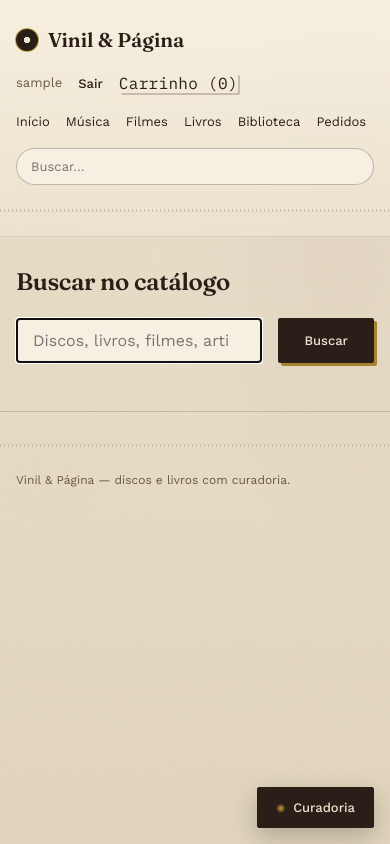
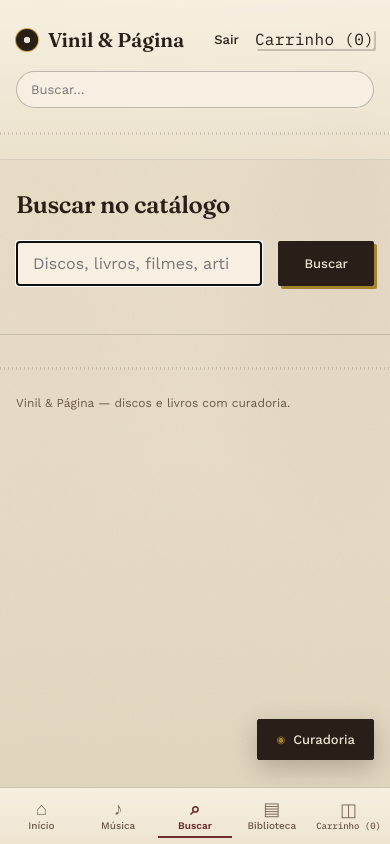
Before and after one commit to 0125mateus/site_vo, a Django app: page /busca/ in a window 390 px wide. Run offline with Django 5.2, Linux system fonts and the light colour scheme; the visitor is signed in with stand-in values (Sample User, id 1); data that the repository does not hold is empty.

Commit message:
Add mobile bottom nav and search filters for streaming UX.
Co-authored-by: Cursor <cursoragent@cursor.com>

```diff
--- a/config/settings.py
+++ b/config/settings.py
@@ -87,7 +87,7 @@ USE_TZ = True
 STATIC_URL = '/static/'
 STATICFILES_DIRS = [BASE_DIR / 'static']
 STATIC_ROOT = BASE_DIR / 'staticfiles'
-STATIC_VERSION = '20260817g'
+STATIC_VERSION = '20260817h'
 
 STORAGES = {
     'default': {
--- a/loja/views.py
+++ b/loja/views.py
@@ -191,11 +191,8 @@ def _tipo_de_produto(produto) -> str:
     return 'produto'
 
 
-def _filtrar_catalogo(queryset, request):
-    modalidade = request.GET.get('modalidade', '')
-    ordem = request.GET.get('ordem', 'recentes')
-
-    qs = queryset.filter(ativo=True)
+def _aplicar_filtros_catalogo(qs, modalidade='', ordem='recentes'):
+    qs = qs.filter(ativo=True)
 
     if modalidade == ModalidadeComercial.VENDA:
         qs = qs.filter(disponivel_venda=True, estoque__gt=0)
@@ -209,24 +206,49 @@ def _filtrar_catalogo(queryset, request):
     else:
         qs = qs.order_by('-criado_em')
 
+    return qs
+
+
+def _filtrar_catalogo(queryset, request):
+    modalidade = request.GET.get('modalidade', '')
+    ordem = request.GET.get('ordem', 'recentes')
+    qs = _aplicar_filtros_catalogo(queryset, modalidade, ordem)
     return qs, modalidade, ordem
 
 
 def busca(request):
     q = request.GET.get('q', '').strip()
+    tipo = request.GET.get('tipo', '')
+    modalidade = request.GET.get('modalidade', '')
+    ordem = request.GET.get('ordem', 'recentes')
     musicas = livros = midias = []
     total = 0
 
     if q:
         musicas = Musica.objects.filter(
-            ativo=True,
-        ).filter(Q(titulo__icontains=q) | Q(artista__icontains=q))
+            Q(titulo__icontains=q) | Q(artista__icontains=q),
+        )
         livros = Livro.objects.filter(
-            ativo=True,
-        ).filter(Q(titulo__icontains=q) | Q(autor__icontains=q) | Q(isbn__icontains=q))
+            Q(titulo__icontains=q) | Q(autor__icontains=q) | Q(isbn__icontains=q),
+        )
         midias = MidiaAudiovisual.objects.filter(
-            ativo=True,
-        ).filter(Q(titulo__icontains=q) | Q(diretor__icontains=q))
+            Q(titulo__icontains=q) | Q(diretor__icontains=q),
+        )
+
+        musicas = _aplicar_filtros_catalogo(musicas, modalidade, ordem)
+        livros = _aplicar_filtros_catalogo(livros, modalidade, ordem)
+        midias = _aplicar_filtros_catalogo(midias, modalidade, ordem)
+
+        if tipo == 'musica':
+            livros = Livro.objects.none()
+            midias = MidiaAudiovisual.objects.none()
+        elif tipo == 'livro':
+            musicas = Musica.objects.none()
+            midias = MidiaAudiovisual.objects.none()
+        elif tipo == 'midia':
+            musicas = Musica.objects.none()
+            livros = Livro.objects.none()
+
         total = musicas.count() + livros.count() + midias.count()
 
     return render(request, 'loja/busca.html', {
@@ -235,6 +257,9 @@ def busca(request):
         'livros': livros,
         'midias': midias,
         'total': total,
+        'filtro_tipo': tipo,
+        'filtro_modalidade': modalidade,
+        'filtro_ordem': ordem,
     })
 
 
--- a/static/css/style.css
+++ b/static/css/style.css
@@ -1953,6 +1953,94 @@ body.cart-drawer-open {
     color: var(--wine);
 }
 
+/* ——— BOTTOM NAV (mobile) ——— */
+@media (max-width: 767px) {
+    .header-nav {
+        display: none;
+    }
+
+    .user-greeting {
+        display: none;
+    }
+
+    body.site-with-bottom-nav {
+        padding-bottom: 72px;
+    }
+
+    body.site-with-bottom-nav footer {
+        margin-bottom: 72px;
+    }
+
+    .bottom-nav {
+        display: flex;
+        position: fixed;
+        left: 0;
+        right: 0;
+        bottom: 0;
+        z-index: 900;
+        background: linear-gradient(180deg, rgba(247, 240, 226, 0.97), rgba(237, 228, 208, 0.98));
+        border-top: 1px solid var(--line);
+        backdrop-filter: blur(8px);
+        padding: 6px 4px calc(6px + env(safe-area-inset-bottom, 0px));
+        justify-content: space-around;
+        gap: 2px;
+    }
+
+    body.site-with-bottom-nav .assistant-widget {
+        bottom: calc(72px + 12px);
+    }
+}
+
+@media (min-width: 768px) {
+    .bottom-nav {
+        display: none;
+    }
+}
+
+.bottom-nav-item {
+    flex: 1;
+    display: flex;
+    flex-direction: column;
+    align-items: center;
+    justify-content: center;
+    gap: 2px;
+    min-width: 0;
+    padding: 6px 4px;
+    font-size: 0.625rem;
+    font-weight: 500;
+    color: var(--ink-soft);
+    text-align: center;
+    line-height: 1.2;
+    border: none;
+    background: none;
+    cursor: pointer;
+    font-family: var(--font-body);
+}
+
+.bottom-nav-icon {
+    font-size: 1.125rem;
+    line-height: 1;
+    opacity: 0.85;
+}
+
+.bottom-nav-item.is-active {
+    color: var(--wine);
+    font-weight: 600;
+}
+
+.bottom-nav-item.is-active .bottom-nav-icon {
+    opacity: 1;
+}
+
+.bottom-nav-cart span:last-child {
+    font-family: var(--font-mono);
+    font-size: 0.5625rem;
+}
+
+.search-filters {
+    margin: var(--space-3) 0;
+}
+
 /* ——— CATÁLOGO FILTROS ——— */
 .catalog-filters {
     display: flex;
--- a/static/js/cart-drawer.js
+++ b/static/js/cart-drawer.js
@@ -3,7 +3,7 @@
     const body = document.getElementById('cart-drawer-body');
     const totalEl = document.getElementById('cart-drawer-total');
     const countEl = document.getElementById('cart-count');
-    const openBtn = document.getElementById('cart-open-btn');
+    const bottomCountEl = document.getElementById('bottom-cart-count');
     if (!drawer || !body) return;
 
     const resumoUrl = '/carrinho/resumo/';
@@ -22,6 +22,7 @@
 
     function renderCart(data) {
         if (countEl) countEl.textContent = data.total_itens;
+        if (bottomCountEl) bottomCountEl.textContent = data.total_itens;
         if (totalEl) totalEl.textContent = formatMoney(data.total);
 
         if (!data.itens.length) {
@@ -85,9 +86,9 @@
             });
     }
 
-    if (openBtn) {
-        openBtn.addEventListener('click', openDrawer);
-    }
+    document.querySelectorAll('[data-cart-open]').forEach((btn) => {
+        btn.addEventListener('click', openDrawer);
+    });
 
     drawer.querySelectorAll('[data-cart-close]').forEach((el) => {
         el.addEventListener('click', closeDrawer);
--- a/templates/base.html
+++ b/templates/base.html
@@ -12,7 +12,7 @@
     <link rel="stylesheet" href="{% static 'css/assistant.css' %}?v={{ STATIC_VERSION }}">
     {% block extra_head %}{% endblock %}
 </head>
-<body class="{% block body_class %}{% endblock %}">
+<body class="site-with-bottom-nav {% block body_class %}{% endblock %}">
     <form class="csrf-holder" aria-hidden="true" style="display:none">{% csrf_token %}</form>
     {% with url_name=request.resolver_match.url_name|default:'' %}
     <header>
@@ -53,7 +53,6 @@
             </div>
         </div>
     </header>
-    {% endwith %}
 
     <div class="cart-drawer" id="cart-drawer" hidden>
         <div class="cart-drawer-backdrop" data-cart-close></div>
@@ -82,6 +81,37 @@
         </div>
     </footer>
 
+    <nav class="bottom-nav" aria-label="Navegação rápida">
+        <a href="{% url 'home' %}" class="bottom-nav-item{% if url_name == 'home' %} is-active{% endif %}">
+            <span class="bottom-nav-icon" aria-hidden="true">⌂</span>
+            <span>Início</span>
+        </a>
+        <a href="{% url 'catalogo_discos' %}" class="bottom-nav-item{% if url_name == 'catalogo_discos' %} is-active{% endif %}">
+            <span class="bottom-nav-icon" aria-hidden="true">♪</span>
+            <span>Música</span>
+        </a>
+        <a href="{% url 'busca' %}" class="bottom-nav-item{% if url_name == 'busca' %} is-active{% endif %}">
+            <span class="bottom-nav-icon" aria-hidden="true">⌕</span>
+            <span>Buscar</span>
+        </a>
+        {% if user.is_authenticated %}
+        <a href="{% url 'biblioteca' %}" class="bottom-nav-item{% if url_name == 'biblioteca' or url_name == 'reproduzir_conteudo' %} is-active{% endif %}">
+            <span class="bottom-nav-icon" aria-hidden="true">▤</span>
+            <span>Biblioteca</span>
+        </a>
+        {% else %}
+        <a href="{% url 'login' %}" class="bottom-nav-item{% if url_name == 'login' %} is-active{% endif %}">
+            <span class="bottom-nav-icon" aria-hidden="true">→</span>
+            <span>Entrar</span>
+        </a>
+        {% endif %}
+        <button type="button" class="bottom-nav-item bottom-nav-cart" data-cart-open aria-label="Abrir carrinho">
+            <span class="bottom-nav-icon" aria-hidden="true">◫</span>
+            <span>Carrinho (<span id="bottom-cart-count">{{ carrinho_total_itens }}</span>)</span>
+        </button>
+    </nav>
+    {% endwith %}
+
     {% include 'includes/assistant_widget.html' with assistant_audience='cliente' %}
     <script src="{% static 'js/assistant.js' %}?v={{ STATIC_VERSION }}"></script>
     <script src="{% static 'js/cart-drawer.js' %}?v={{ STATIC_VERSION }}"></script>
--- a/templates/loja/busca.html
+++ b/templates/loja/busca.html
@@ -12,6 +12,7 @@
         </form>
 
         {% if q %}
+        {% include 'loja/includes/search_filters.html' %}
         <p class="search-results-count mono">{{ total }} resultado{{ total|pluralize }} para “{{ q }}”</p>
 
         {% if musicas %}
```
Also changed, not shown: templates/loja/includes/search_filters.html (added, +28 -0 lines).
